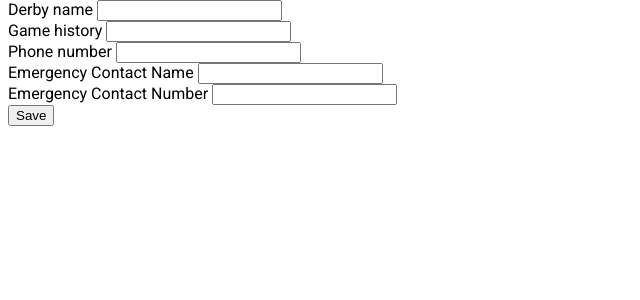
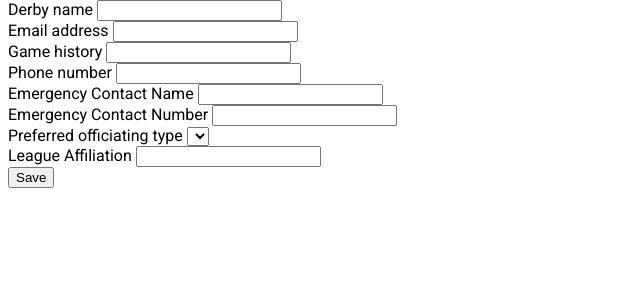
Before and after one commit to AmeliaLLC/udoco, a Django app: template templates/udoco/continue_signup.html in a window 1280 px wide. Shown: the part 27-327 px from the top of the page, without its empty margins (0-640 px from the left). Run offline with Django 3.2, Linux system fonts and the light colour scheme; the template is opened without the code that fills it: values that come from a table or form of the project are taken from there, others are empty; some libraries are stand-ins or nearby versions.

Commit message:
Add in the extra fields to the Account

```diff
--- a/templates/udoco/continue_signup.html
+++ b/templates/udoco/continue_signup.html
@@ -1,5 +1,11 @@
 {% extends "base.html" %}
+{% load staticfiles %}
 {% load udoco_forms %}
+{% block "extra_head" %}
+<link rel="stylesheet" href="{% static 'mdl-selectfield/dist/mdl-selectfield.min.css' %}">
+<script src="{% static 'mdl-selectfield/dist/mdl-selectfield.min.js' %}"></script>
+{% endblock %}
+
 {% block "content" %}
 {% if form.errors %}
 {% endif %}
--- a/udoco/forms.py
+++ b/udoco/forms.py
@@ -6,6 +6,10 @@ from udoco import choices, models, validators
 
 class ContinueSignUpForm(forms.Form):
     display_name = forms.CharField(label='Derby name', max_length=100)
+    email = forms.CharField(
+        label='Email address',
+        widget=forms.TextInput(attrs={
+            'readonly': 'readonly'}))
     game_history = forms.URLField(required=False)
 
     phone_number = forms.CharField(
@@ -17,6 +21,13 @@ class ContinueSignUpForm(forms.Form):
     emergency_contact_number = forms.CharField(
         label='Emergency Contact Number', max_length=16,
         validators=[validators.PHONE_NUMBER_VALIDATOR])
+
+    official_type = forms.ChoiceField(
+        label='Preferred officiating type',
+        required=True, choices=choices.OfficialType.choices)
+    league_affiliation = forms.CharField(
+        label='League Affiliation', max_length=255,
+        required=False)
 
 
 class SimplifiedLeagueSelect(forms.widgets.Select):
--- a/udoco/models.py
+++ b/udoco/models.py
@@ -22,6 +22,11 @@ class Official(AbstractUser):
         validators=[validators.PHONE_NUMBER_VALIDATOR], blank=True, max_length=16)
 
     avatar = models.ImageField(upload_to='avatars/', null=True, blank=True)
+
+    official_type = models.PositiveIntegerField(
+        choices=choices.OfficialType.choices, default=choices.OfficialType.ALL)
+    league_affiliation = models.CharField(
+        _('affiliation'), max_length=256, blank=True)
 
     def __str__(self):
         if len(self.display_name) > 0:
--- a/udoco/views.py
+++ b/udoco/views.py
@@ -266,10 +266,13 @@ class ProfileView(View):
         if form is None:
             form = self.form(initial={
                 'display_name': display_name,
+                'email': request.user.email,
                 'game_history': request.user.game_history,
                 'phone_number': request.user.phone_number,
                 'emergency_contact_name': request.user.emergency_contact_name,
                 'emergency_contact_number': request.user.emergency_contact_number,
+                'official_type': request.user.official_type,
+                'league_affiliation': request.user.league_affiliation,
             })
         return render(request, self.template, {'form': form})
 
@@ -281,6 +284,8 @@ class ProfileView(View):
             request.user.phone_number = form.cleaned_data['phone_number']
             request.user.emergency_contact_name = form.cleaned_data['emergency_contact_name']
             request.user.emergency_contact_number = form.cleaned_data['emergency_contact_number']
+            request.user.official_type = form.cleaned_data['official_type']
+            request.user.league_affiliation = form.cleaned_data['league_affiliation']
             request.user.save()
             messages.add_message(request, messages.INFO, 'Profile saved')
             return redirect(request.GET.get('next', 'profile'))
```
Also changed, not shown: udoco/choices.py (+9 -0 lines), udoco/migrations/0017_auto_20160919_0245.py (added).
